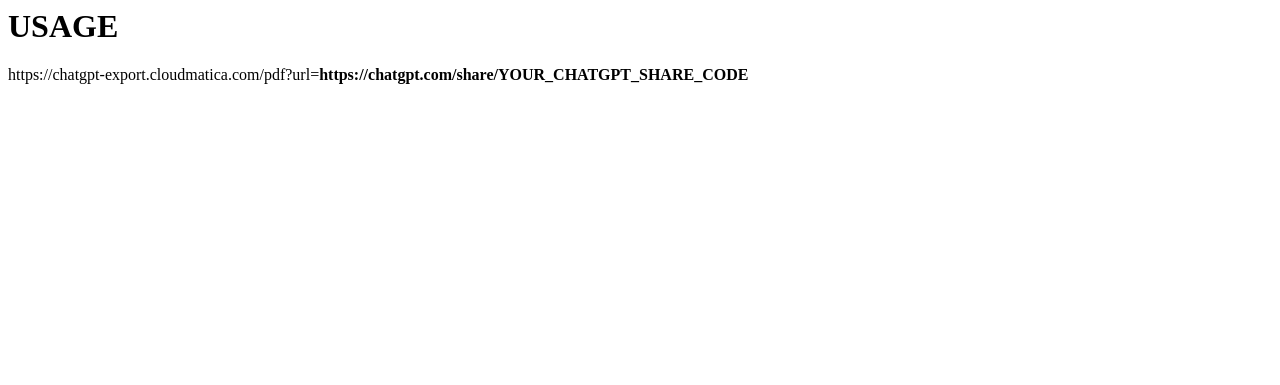
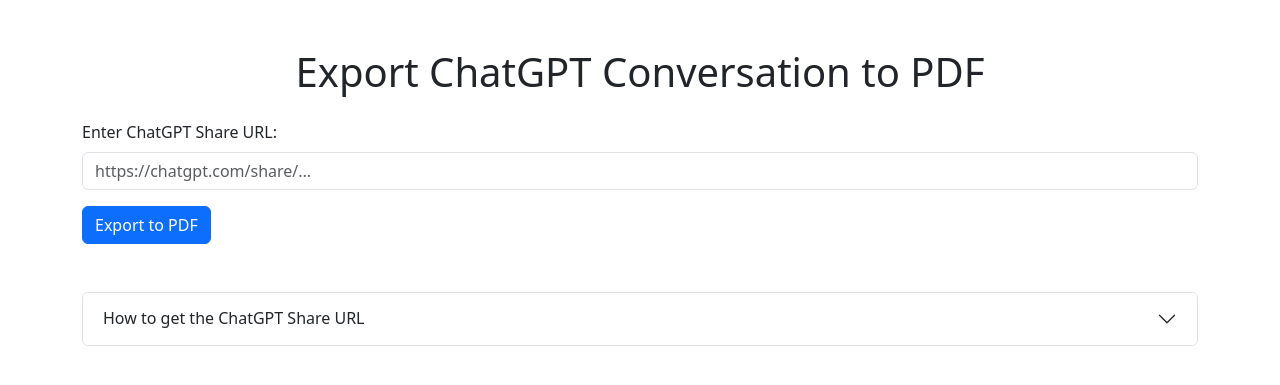
Before and after one commit to vbalasu/chatgpt-export, a Flask app: page / in a window 1280 px wide. Shown: the top 385 px of the page. Run offline with Flask 3, Linux system fonts and the light colour scheme.

Commit message:
Added help and styling to page

```diff
--- a/app.py
+++ b/app.py
@@ -1,10 +1,10 @@
 # coding: utf-8
-from flask import Flask, request, send_file
+from flask import Flask, request, send_file, render_template
 from export import export_pdf
-app = Flask(__name__)
+app = Flask(__name__, static_folder='media')
 @app.route('/')
 def hello():
-    return '<h1>USAGE</h1><p>https://chatgpt-export.cloudmatica.com/pdf?url=<strong>https://chatgpt.com/share/YOUR_CHATGPT_SHARE_CODE</strong></p>'
+    return render_template('index.html')
 
 @app.route('/pdf')
 def export_to_pdf():
--- a/templates/index.html
+++ b/templates/index.html
@@ -3,14 +3,49 @@
 <head>
     <meta charset="UTF-8">
     <meta name="viewport" content="width=device-width, initial-scale=1.0">
-    <title>Export to PDF</title>
+    <title>ChatGPT to PDF</title>
+    <link href="https://cdn.jsdelivr.net/npm/bootstrap@5.3.7/dist/css/bootstrap.min.css" rel="stylesheet" integrity="sha384-LN+7fdVzj6u52u30Kp6M/trliBMCMKTyK833zpbD+pXdCLuTusPj697FH4R/5mcr" crossorigin="anonymous">
 </head>
 <body>
-    <h1>Export Webpage to PDF</h1>
-    <form method="post" action="/export">
-        <label for="url">Enter URL:</label>
-        <input type="url" id="url" name="url" required>
-        <button type="submit">Export to PDF</button>
-    </form>
+    <div class="container mt-5">
+        <h1 class="text-center">Export ChatGPT Conversation to PDF</h1>
+        <form id="export-form" class="mt-4">
+            <div class="mb-3">
+                <label for="url" class="form-label">Enter ChatGPT Share URL:</label>
+                <input type="url" id="url" name="url" class="form-control" required placeholder="https://chatgpt.com/share/...">
+            </div>
+            <button type="submit" class="btn btn-primary">Export to PDF</button>
+        </form>
+
+        <div class="accordion mt-5" id="helpAccordion">
+            <div class="accordion-item">
+                <h2 class="accordion-header" id="headingOne">
+                    <button class="accordion-button collapsed" type="button" data-bs-toggle="collapse" data-bs-target="#collapseOne" aria-expanded="false" aria-controls="collapseOne">
+                        How to get the ChatGPT Share URL
+                    </button>
+                </h2>
+                <div id="collapseOne" class="accordion-collapse collapse" aria-labelledby="headingOne" data-bs-parent="#helpAccordion">
+                    <div class="accordion-body">
+                        <p><strong>Step 1: Share the conversation in ChatGPT</strong></p>
+                        <p><img src="/media/share-menu.png" width="300px" alt="Share Menu"></p>
+                        <p><strong>Step 2: Copy the link to the clipboard</strong></p>
+                        <p><img src="/media/copy-link.png" width="300px" alt="Copy Link"></p>
+                        <p><strong>Step 3: Paste the URL in the form above and click "Export to PDF".</strong></p>
+                    </div>
+                </div>
+            </div>
+        </div>
+    </div>
+    <script src="https://cdn.jsdelivr.net/npm/bootstrap@5.3.7/dist/js/bootstrap.bundle.min.js" integrity="sha384-ndDqU0Gzau9qJ1lfW4pNLlhNTkCfHzAVBReH9diLvGRem5+R9g2FzA8ZGN954O5Q" crossorigin="anonymous"></script>
+    <script>
+        document.getElementById('export-form').addEventListener('submit', function(event) {
+            event.preventDefault();
+            const url = document.getElementById('url').value;
+            if (url) {
+                const exportUrl = `/pdf?url=${encodeURIComponent(url)}`;
+                window.location.href = exportUrl;
+            }
+        });
+    </script>
 </body>
 </html>
```
